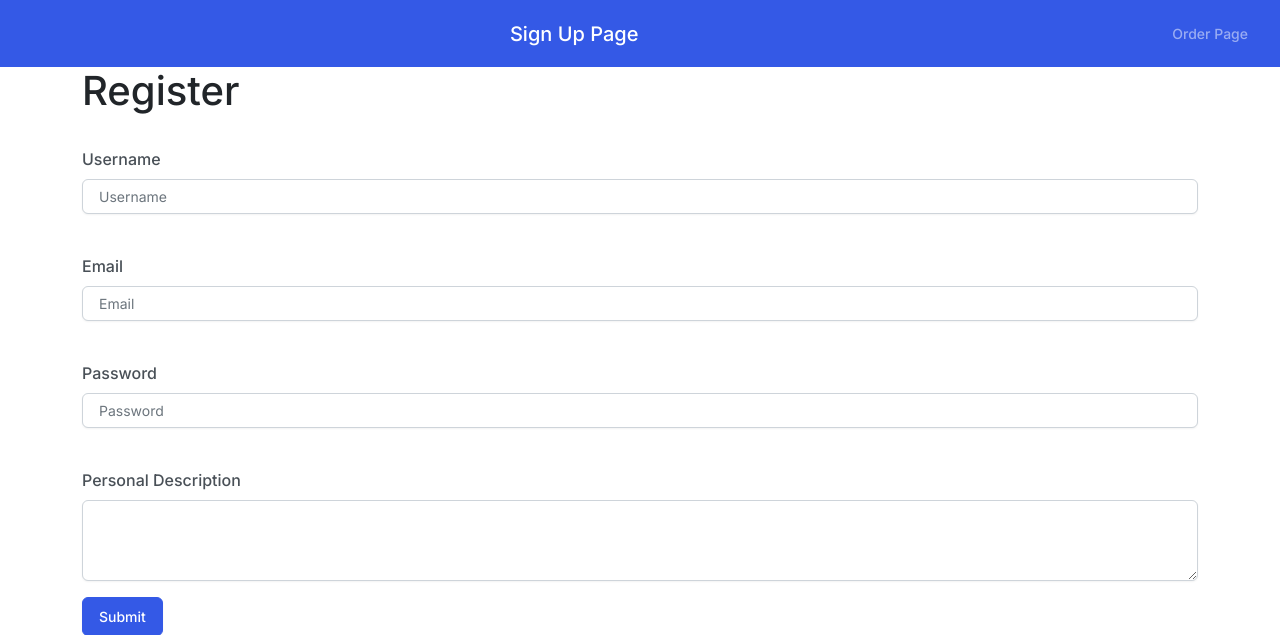
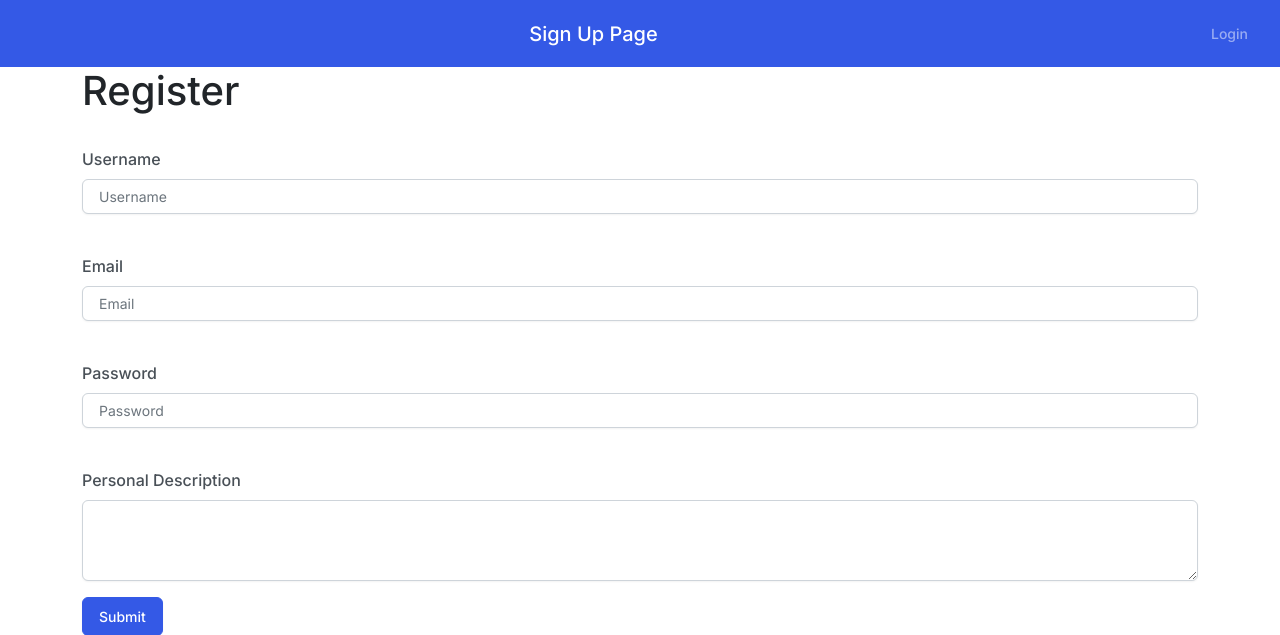
Before and after one commit to SusanDz/monolithic-application, a Flask app: page /register in a window 1280 px wide. Shown: the top 635 px of the page. Run offline with Flask 3, Linux system fonts and the light colour scheme; some libraries are stand-ins or nearby versions.

Commit message:
for loop through nav Bar Buttons

```diff
--- a/webapp/templates/base.html
+++ b/webapp/templates/base.html
@@ -65,9 +65,11 @@
           </button>
         </div>
         <ul class="navbar-nav">
-          <li class="nav-item">
-            <a class="nav-link" href="{{ url_for('order_page.order') }}">Order Page</a>
-          </li>
+          {% for key, value in navOptions.items() %}
+            <li class="nav-item">
+              <a class="nav-link" href= "{{ key }}">{{ value }}</a>
+            </li>
+          {% endfor %}
           <!-- <li class="nav-item">
             <form class="d-flex">
               <input class="form-control me-2" type="search" placeholder="Search" aria-label="Search">
```
